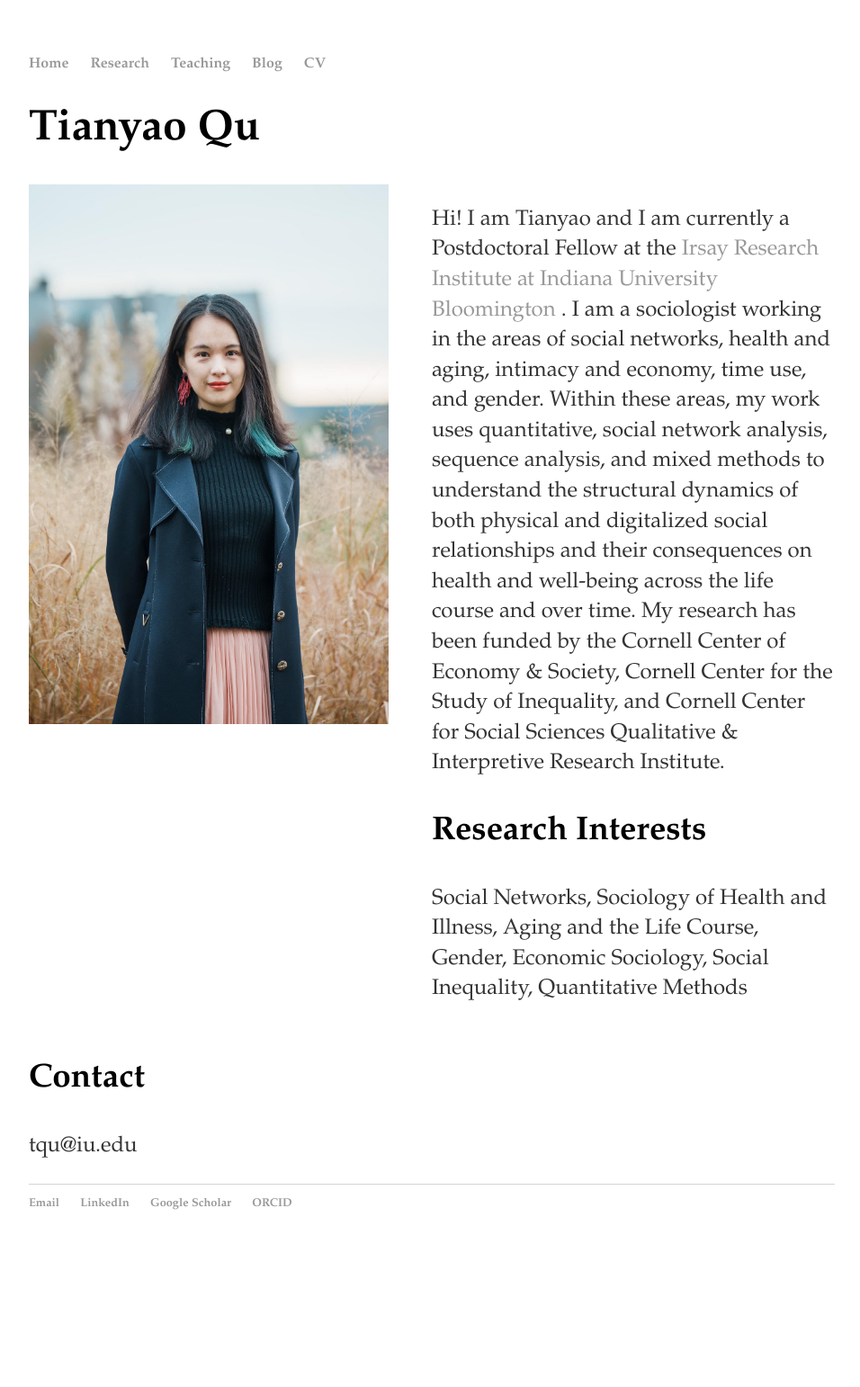
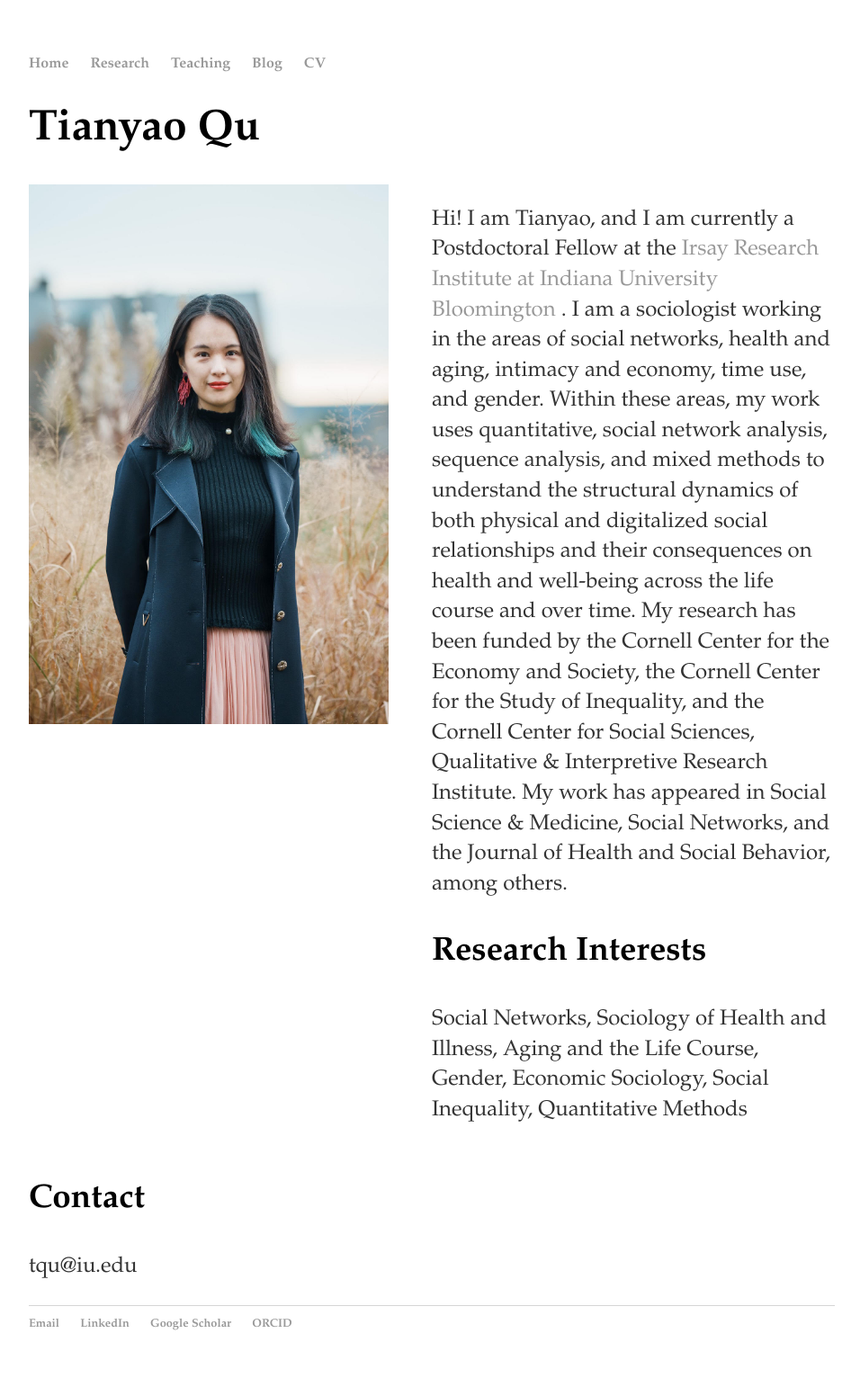
Before and after one commit to windyqu/windyqu.github.io, a Jekyll site: the page built from index.html, in a window 1280 px wide. Shown: the whole page at 90% size, without its empty margins (160-1116 px from the left). Built offline with Jekyll 4.4.1, drawn with Linux system fonts in a browser that asks for light colours; before the commit the page ends 1408 px from its top, so only the background shows below that.

Commit message:
Update index.html

```diff
--- a/index.html
+++ b/index.html
@@ -29,9 +29,12 @@ title: Tianyao Qu's Homepage
 
 		<div class="column">
 		<p>
-		Hi! I am Tianyao and I am currently a Postdoctoral Fellow at the <a href="https://irsay.iu.edu/" target="_blank"> Irsay Research Institute at Indiana University Bloomington </a>.
+		Hi! I am Tianyao, and I am currently a Postdoctoral Fellow at the <a href="https://irsay.iu.edu/" target="_blank"> Irsay Research Institute at Indiana University Bloomington </a>.
 		I am a sociologist working in the areas of social networks, health and aging, intimacy and economy, time use, and gender. Within these areas, my work uses quantitative, social network analysis, sequence analysis, and mixed methods to understand the structural dynamics of both physical and digitalized social relationships and their consequences on health and well-being across the life course and over time.
-		My research has been funded by the Cornell Center of Economy & Society, Cornell Center for the Study of Inequality, and Cornell Center for Social Sciences Qualitative & Interpretive Research Institute.
+		My research has been funded by the Cornell Center for the Economy and Society, the Cornell Center for the Study of Inequality, and the Cornell Center for Social Sciences, Qualitative & Interpretive Research Institute.
+
+		My work has appeared in Social Science & Medicine, Social Networks, and the Journal of Health and Social Behavior, among others.
+
 		</p>
 
 		<h3>Research Interests</h3>
```
